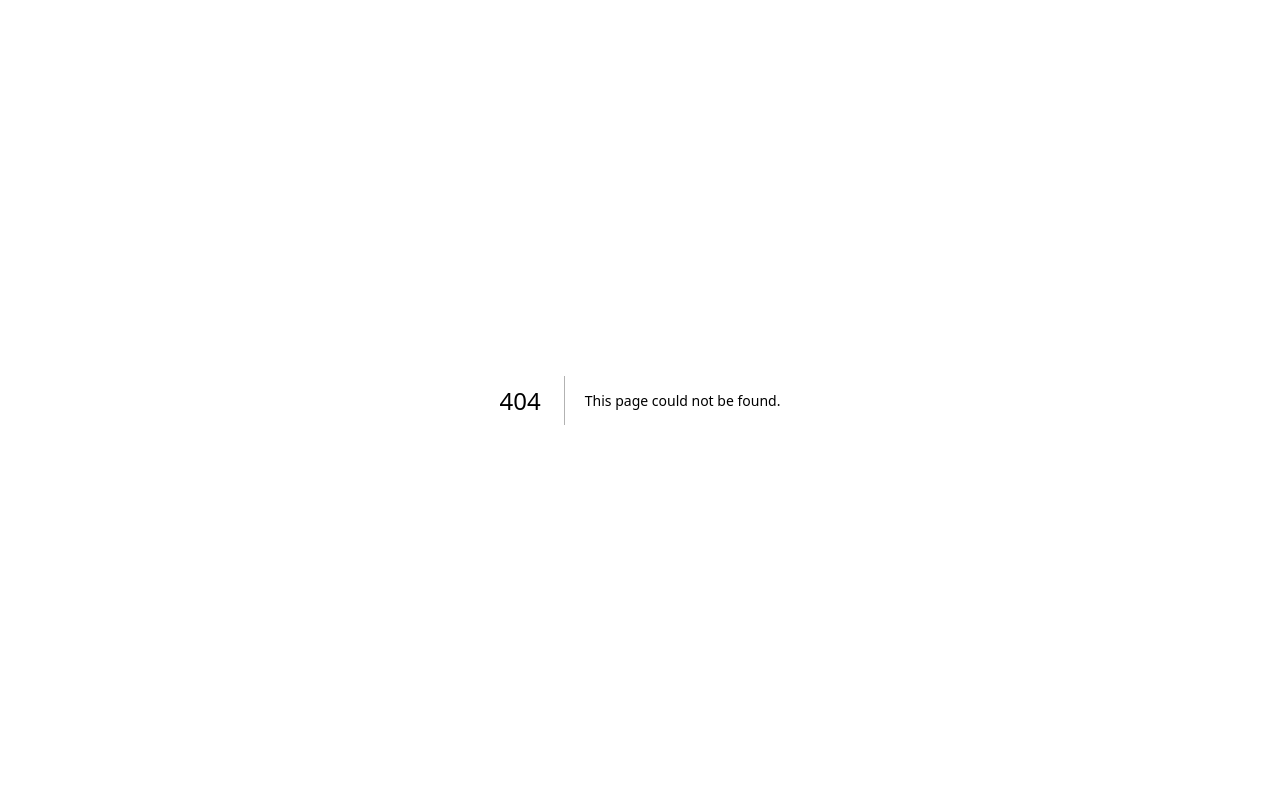
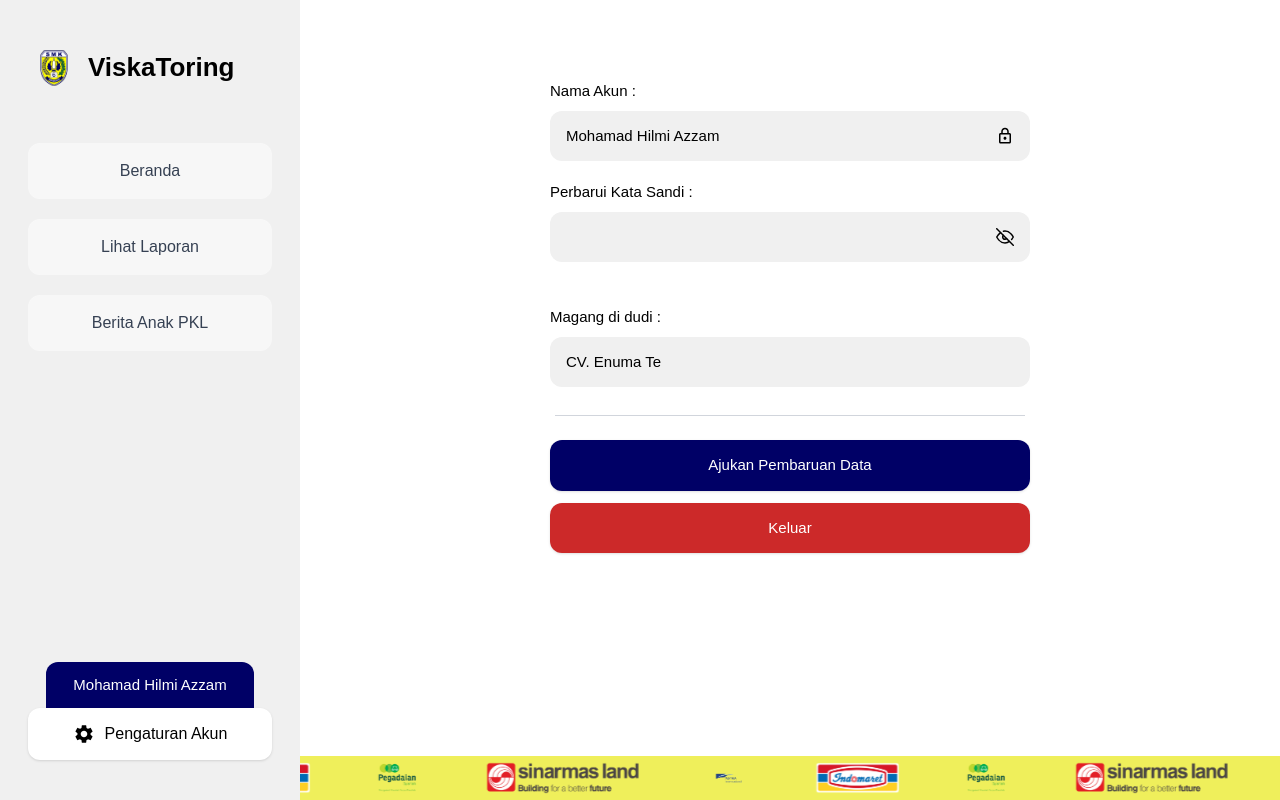
Before and after one commit to hilmi4zzam/ViskaToring-UKK-XII-RPL, a Next.js app: page /dashboard/pengaturan in a window 1280 px wide. Before the commit this address had no page. Built offline with nearby package versions, Linux system fonts and the light colour scheme; a web font is replaced by a local one.

Commit message:
feat and fix: add pengaturan page and optimize konfigurasi page

```diff
--- a/app/dashboard/layout.tsx
+++ b/app/dashboard/layout.tsx
@@ -3,7 +3,7 @@
 import Link from 'next/link';
 import Image from 'next/image';
 import { usePathname } from 'next/navigation';
-import usersData from '../../data/users.json';
+import usersData from '@/data/users.json';
 
 export default function DashboardLayout({ children }: { children: React.ReactNode }) {
   const pathname = usePathname();
--- /dev/null
+++ b/app/dashboard/pengaturan/page.tsx
@@ -0,0 +1,176 @@
+"use client";
+
+import { useState } from 'react';
+import dudiData from '@/data/dudi.json';
+
+export default function PengaturanPage() {
+  const [newPassword, setNewPassword] = useState("");
+  const [isNewPasswordFocused, setIsNewPasswordFocused] = useState(false);
+  const [showOldPassPassword, setShowOldPassPassword] = useState(false);
+  const [showNewPassPassword, setShowNewPassPassword] = useState(false);
+
+  const [dudiQuery, setDudiQuery] = useState("CV. Enuma Te");
+  const [showDudiDropdown, setShowDudiDropdown] = useState(false);
+
+  const filteredDudi = dudiData.filter(d =>
+    d.nama.toLowerCase().includes(dudiQuery.toLowerCase())
+  );
+
+  const handleSelectDudi = (nama: string) => {
+    setDudiQuery(nama);
+    setShowDudiDropdown(false);
+  };
+
+  // Menampilkan input kata sandi lama jika field kata sandi baru sedang difokuskan atau memiliki teks
+  const showOldPassword = isNewPasswordFocused || newPassword.length > 0;
+
+  return (
+    <div className="w-full max-w-[480px] mx-auto flex flex-col gap-5 pt-8 pb-10">
+
+      {/* Nama Akun */}
+      <div className="flex flex-col gap-2">
+        <label className="text-[15px] font-medium text-black">Nama Akun :</label>
+        <div className="relative">
+          <input
+            type="text"
+            value="Mohamad Hilmi Azzam"
+            readOnly
+            className="w-full bg-[#F0F0F0] text-black text-[15px] py-3.5 pl-4 pr-10 rounded-xl outline-none"
+          />
+          <div className="absolute right-4 top-1/2 -translate-y-1/2 text-black">
+            <svg width="18" height="18" viewBox="0 0 24 24" fill="currentColor">
+              <path d="M18 8h-1V6c0-2.76-2.24-5-5-5S7 3.24 7 6v2H6c-1.1 0-2 .9-2 2v10c0 1.1.9 2 2 2h12c1.1 0 2-.9 2-2V10c0-1.1-.9-2-2-2zM9 6c0-1.66 1.34-3 3-3s3 1.34 3 3v2H9V6zm9 14H6V10h12v10zm-6-3c1.1 0 2-.9 2-2s-.9-2-2-2-2 .9-2 2 .9 2 2 2z"/>
+            </svg>
+          </div>
+        </div>
+      </div>
+
+      {/* Perbarui Kata Sandi */}
+      <div className="flex flex-col gap-2">
+        <label className="text-[15px] font-medium text-black">Perbarui Kata Sandi :</label>
+        <div className="relative">
+          <input
+            type={showNewPassPassword ? "text" : "password"}
+            value={newPassword}
+            onChange={(e) => setNewPassword(e.target.value)}
+            onFocus={() => setIsNewPasswordFocused(true)}
+            onBlur={() => setIsNewPasswordFocused(false)}
+            className="w-full bg-[#F0F0F0] text-black text-[15px] py-3.5 pl-4 pr-10 rounded-xl outline-none"
+          />
+          <button
+            type="button"
+            onClick={() => setShowNewPassPassword(!showNewPassPassword)}
+            className="absolute right-4 top-1/2 -translate-y-1/2 text-black cursor-pointer"
+          >
+            {showNewPassPassword ? (
+              <svg width="18" height="18" viewBox="0 0 24 24" fill="none" stroke="currentColor" strokeWidth="2" strokeLinecap="round" strokeLinejoin="round">
+                <path d="M1 12s4-8 11-8 11 8 11 8-4 8-11 8-11-8-11-8z"></path>
+                <circle cx="12" cy="12" r="3"></circle>
+              </svg>
+            ) : (
+              <svg width="18" height="18" viewBox="0 0 24 24" fill="none" stroke="currentColor" strokeWidth="2" strokeLinecap="round" strokeLinejoin="round">
+                <path d="M17.94 17.94A10.07 10.07 0 0 1 12 20c-7 0-11-8-11-8a18.45 18.45 0 0 1 5.06-5.94M9.9 4.24A9.12 9.12 0 0 1 12 4c7 0 11 8 11 8a18.5 18.5 0 0 1-2.16 3.19m-6.72-1.07a3 3 0 1 1-4.24-4.24"></path>
+                <line x1="1" y1="1" x2="23" y2="23"></line>
+              </svg>
+            )}
+          </button>
+        </div>
+      </div>
+
+      {/* Kata Sandi Lama */}
+      <div className={`flex flex-col gap-1.5 transition-all duration-300 overflow-hidden ${showOldPassword ? 'max-h-[100px] opacity-100 mt-1' : 'max-h-0 opacity-0 m-0'}`}>
+        <label className="text-[13px] font-medium text-black px-2">Kata Sandi Lama :</label>
+        <div className="relative w-[96%] ml-[2%]">
+          <input
+            type={showOldPassPassword ? "text" : "password"}
+            className="w-full bg-[#F0F0F0] text-black text-[15px] py-2.5 pl-4 pr-10 rounded-xl outline-none"
+          />
+          <button
+            type="button"
+            onClick={() => setShowOldPassPassword(!showOldPassPassword)}
+            className="absolute right-4 top-1/2 -translate-y-1/2 text-black cursor-pointer"
+          >
+            {showOldPassPassword ? (
+              <svg width="16" height="16" viewBox="0 0 24 24" fill="none" stroke="currentColor" strokeWidth="2" strokeLinecap="round" strokeLinejoin="round">
+                <path d="M1 12s4-8 11-8 11 8 11 8-4 8-11 8-11-8-11-8z"></path>
+                <circle cx="12" cy="12" r="3"></circle>
+              </svg>
+            ) : (
+              <svg width="16" height="16" viewBox="0 0 24 24" fill="none" stroke="currentColor" strokeWidth="2" strokeLinecap="round" strokeLinejoin="round">
+                <path d="M17.94 17.94A10.07 10.07 0 0 1 12 20c-7 0-11-8-11-8a18.45 18.45 0 0 1 5.06-5.94M9.9 4.24A9.12 9.12 0 0 1 12 4c7 0 11 8 11 8a18.5 18.5 0 0 1-2.16 3.19m-6.72-1.07a3 3 0 1 1-4.24-4.24"></path>
+                <line x1="1" y1="1" x2="23" y2="23"></line>
+              </svg>
+            )}
+          </button>
+        </div>
+      </div>
+
+      {/* Magang di dudi */}
+      <div className="flex flex-col gap-2 mt-1">
+        <label className="text-[15px] font-medium text-black">Magang di dudi :</label>
+        <div className="relative">
+          <input
+            type="text"
+            value={dudiQuery}
+            onChange={(e) => {
+              setDudiQuery(e.target.value);
+              setShowDudiDropdown(true);
+            }}
+            onFocus={() => setShowDudiDropdown(true)}
+            onBlur={() => setTimeout(() => setShowDudiDropdown(false), 200)}
+            className="w-full bg-[#F0F0F0] text-black text-[15px] py-3.5 px-4 rounded-xl outline-none"
+          />
+        </div>
+
+        {/* Suggestion dropdown area */}
+        {showDudiDropdown && (
+          <div className="w-[96%] ml-[2%] mt-1 flex flex-col relative max-h-[140px] z-20">
+            <div className="w-full h-full flex flex-col gap-2 overflow-y-auto pr-2 custom-scrollbar-dudi pb-2">
+              {filteredDudi.length > 0 ? (
+                filteredDudi.map((dudi) => (
+                  <div
+                    key={dudi.id}
+                    onClick={() => handleSelectDudi(dudi.nama)}
+                    className="bg-[#F0F0F0] py-2.5 px-4 rounded-lg text-[13px] text-gray-700 w-full cursor-pointer hover:bg-gray-200 shrink-0 border-r-[3px] border-transparent hover:border-[#000066] transition-colors"
+                  >
+                    {dudi.nama}
+                  </div>
+                ))
+              ) : (
+                <div className="bg-[#F0F0F0] py-2.5 px-4 rounded-lg text-[13px] text-gray-500 w-full text-center">
+                  Tidak ada dudi yang cocok
+                </div>
+              )}
+            </div>
+
+            <style jsx>{`
+              .custom-scrollbar-dudi::-webkit-scrollbar {
+                width: 3px;
+              }
+              .custom-scrollbar-dudi::-webkit-scrollbar-track {
+                background: transparent;
+              }
+              .custom-scrollbar-dudi::-webkit-scrollbar-thumb {
+                background: #000066;
+                border-radius: 10px;
+              }
+            `}</style>
+          </div>
+        )}
+      </div>
+
+      <hr className="border-t border-gray-300 mt-2 mb-1 w-[98%] mx-auto" />
+
+      {/* Action Buttons */}
+      <div className="flex flex-col gap-3">
+        <button className="w-full bg-[#000066] text-white text-[15px] font-medium py-3.5 rounded-xl hover:bg-[#000044] transition-colors shadow-sm">
+          Ajukan Pembaruan Data
+        </button>
+        <button className="w-full bg-[#CC2929] text-white text-[15px] font-medium py-3.5 rounded-xl hover:bg-[#B32424] transition-colors shadow-sm">
+          Keluar
+        </button>
+      </div>
+
+    </div>
+  );
+}
--- a/app/konfigurasi/page.tsx
+++ b/app/konfigurasi/page.tsx
@@ -4,8 +4,8 @@ import { useState } from 'react';
 import Image from 'next/image';
 import Link from 'next/link';
 import { useRouter } from 'next/navigation';
-import dudiData from '../../data/dudi.json';
-import usersData from '../../data/users.json';
+import dudiData from '@/data/dudi.json';
+import usersData from '@/data/users.json';
 
 export default function KonfigurasiPage() {
   const router = useRouter();
--- a/app/login/page.tsx
+++ b/app/login/page.tsx
@@ -3,7 +3,7 @@
 import { useState } from 'react';
 import { useRouter } from 'next/navigation';
 import Image from 'next/image';
-import usersData from '../../data/users.json';
+import usersData from '@/data/users.json';
 
 export default function LoginPage() {
   const [showPassword, setShowPassword] = useState(false);
```
